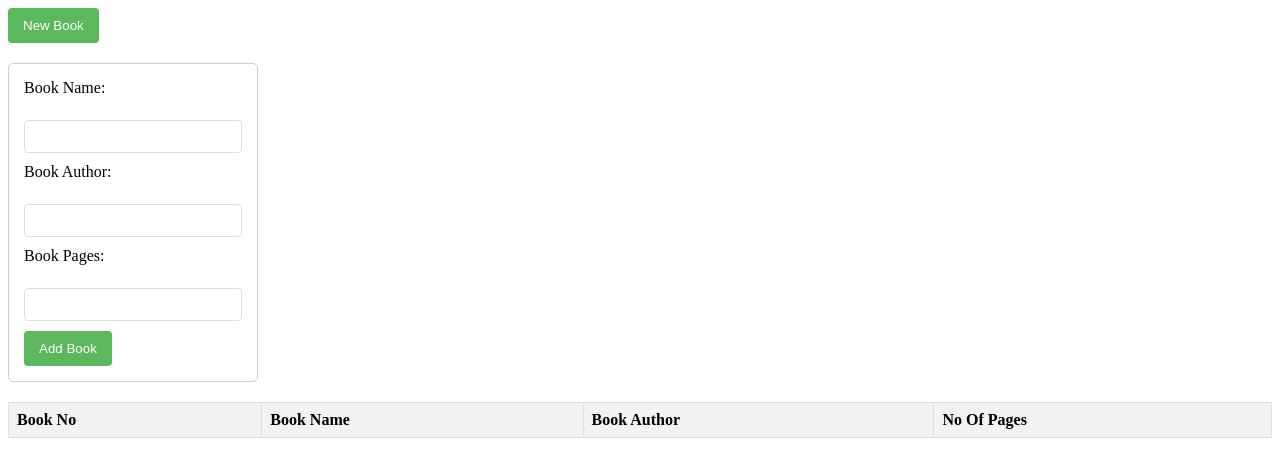
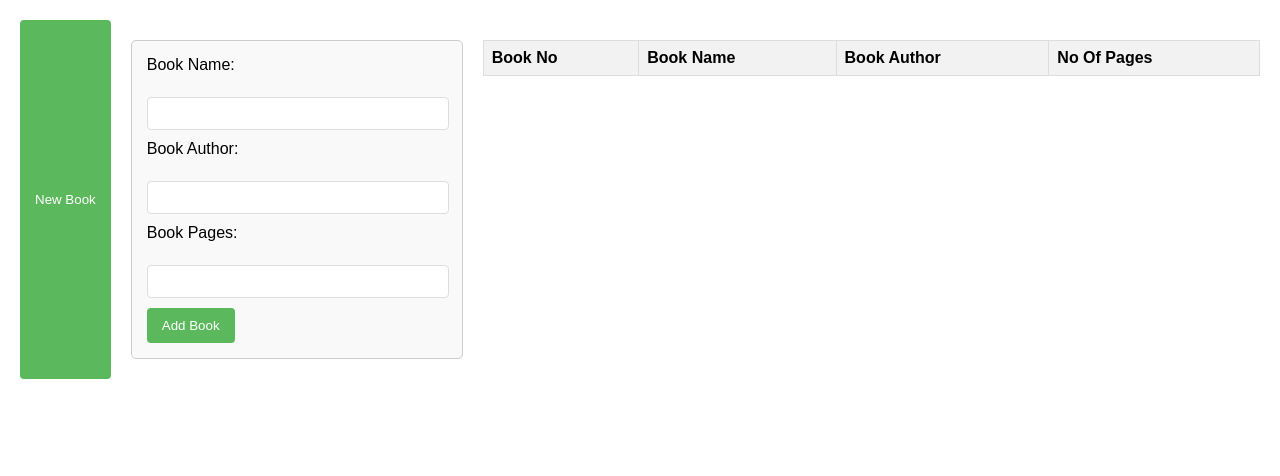
Before and after one commit to KrishanKumarSaini/Library-app, a plain HTML site: page index.html in a window 1280 px wide. Both pictures are taken after a click on the button "New Book". Drawn offline with Linux system fonts and the light colour scheme.

Commit message:
updated form and display book details

```diff
--- a/styles.css
+++ b/styles.css
@@ -1,10 +1,21 @@
+body {
+  font-family: sans-serif;
+  margin: 20px;
+}
+
+main {
+  display: flex; /* Enable flexbox layout on the <main> element */
+  gap: 20px;      /* Space between the form and the table */
+}
+
 /* Basic Styles for the form*/
 #formContainer {
     margin: 20px 0;
     padding: 15px;
     border: 1px solid #ccc;
     border-radius: 5px;
-    width: fit-content;
+    width: 300px;/* Set fixed width*/
+    background-color: #f9f9f9; /*added background color*/
 }
 
 #bookForm label {
@@ -18,7 +29,7 @@
     padding: 8px;
     border: 1px solid #ddd;
     border-radius: 4px;
-    width: 200px;
+    width: calc(100% - 16px); /*Adjust width to take up full space*/
 }
 
 #bookForm button {
@@ -38,6 +49,7 @@ table {
   width: 100%;
   border-collapse: collapse;
   margin-top: 20px;
+  flex: 1; /* Allow table to expand and take remaining space*/
 }
 
 th, td {
```
